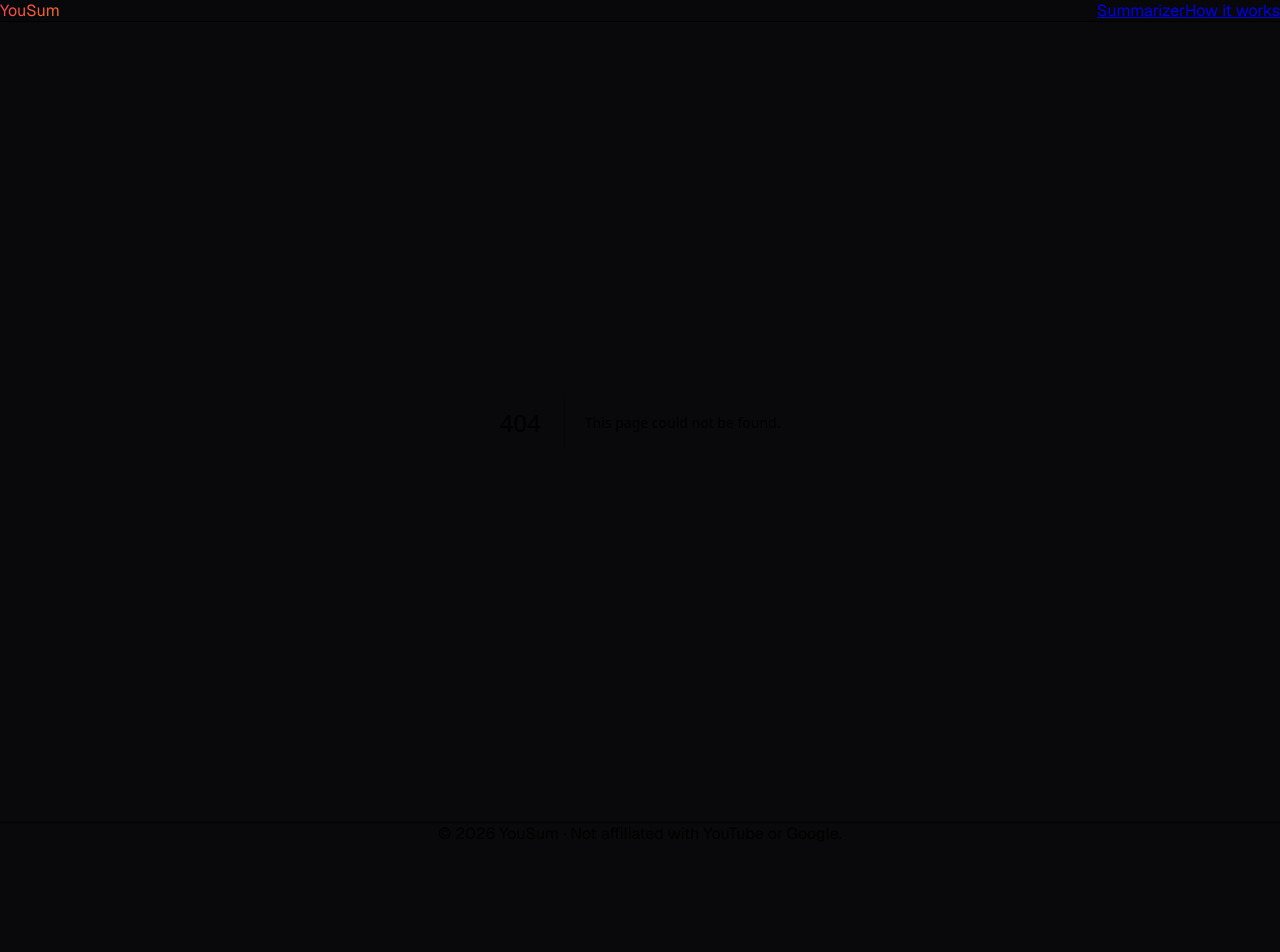
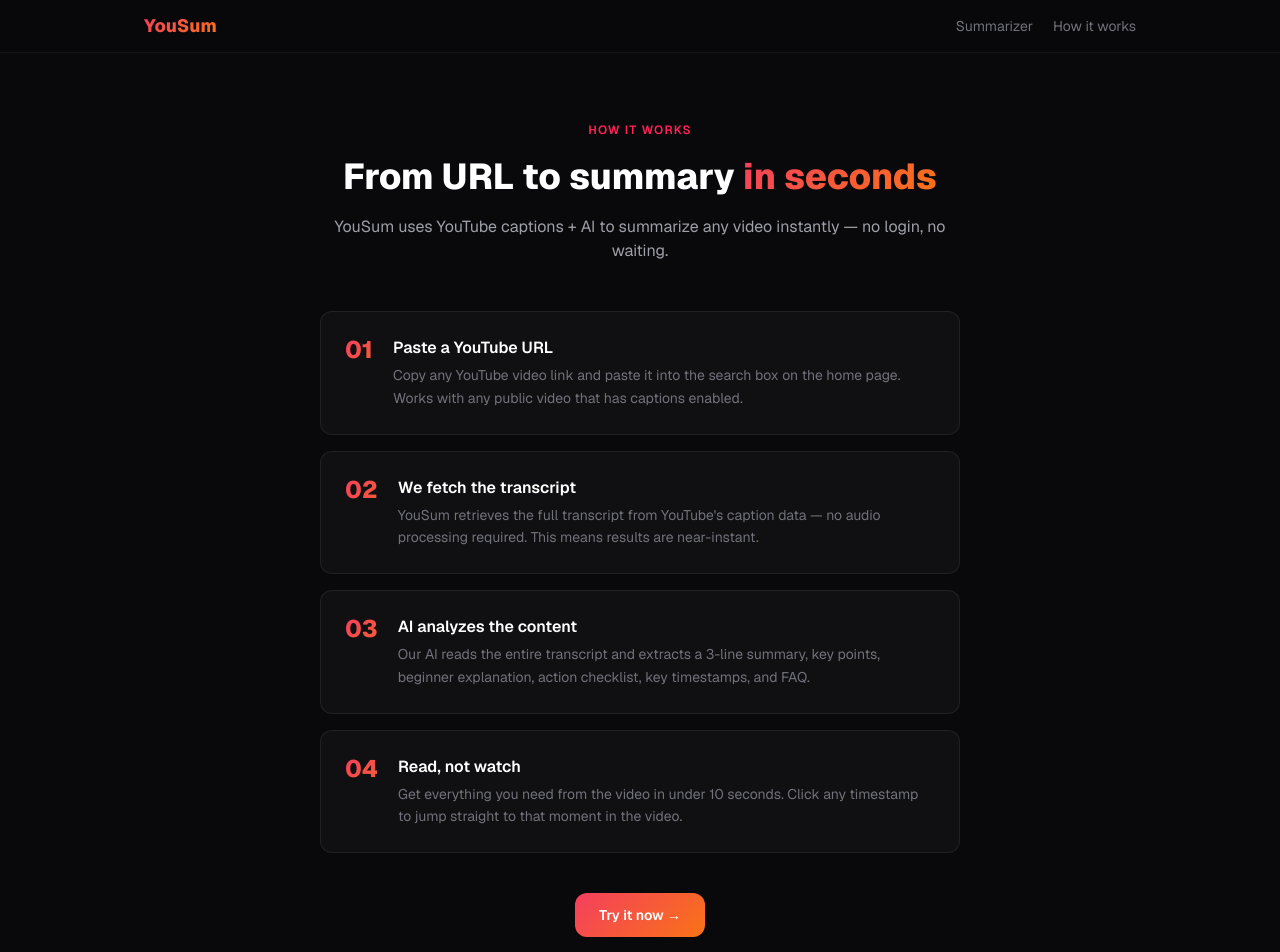
Before and after one commit to sieger12/yousum, a Next.js app: page /how-it-works in a window 1280 px wide. Before the commit this address had no page. Shown: the top 952 px of the page. Before the commit the page ends 844 px from the top, so only its background shows below. Built offline with nearby package versions, Linux system fonts and the light colour scheme.

Commit message:
fix tailwind v4 css syntax, add how-it-works page

```diff
--- a/app/globals.css
+++ b/app/globals.css
@@ -1,12 +1,11 @@
-@tailwind base;
-@tailwind components;
-@tailwind utilities;
+@import "tailwindcss";
 
 html, body {
   background-color: #09090b;
   color: #a1a1aa;
 }
 
+@layer components {
   .surface {
     background: rgba(255, 255, 255, 0.03);
     border: 1px solid rgba(255, 255, 255, 0.07);
@@ -19,3 +18,4 @@
     -webkit-text-fill-color: transparent;
     background-clip: text;
   }
+}
--- /dev/null
+++ b/app/how-it-works/page.tsx
@@ -0,0 +1,65 @@
+export default function HowItWorks() {
+  const steps = [
+    {
+      step: "01",
+      title: "Paste a YouTube URL",
+      desc: "Copy any YouTube video link and paste it into the search box on the home page. Works with any public video that has captions enabled.",
+    },
+    {
+      step: "02",
+      title: "We fetch the transcript",
+      desc: "YouSum retrieves the full transcript from YouTube's caption data — no audio processing required. This means results are near-instant.",
+    },
+    {
+      step: "03",
+      title: "AI analyzes the content",
+      desc: "Our AI reads the entire transcript and extracts a 3-line summary, key points, beginner explanation, action checklist, key timestamps, and FAQ.",
+    },
+    {
+      step: "04",
+      title: "Read, not watch",
+      desc: "Get everything you need from the video in under 10 seconds. Click any timestamp to jump straight to that moment in the video.",
+    },
+  ];
+
+  return (
+    <div className="max-w-2xl mx-auto px-4 py-16">
+      <div className="text-center mb-12">
+        <span className="inline-block text-xs font-semibold uppercase tracking-widest text-rose-500 mb-4">
+          How it works
+        </span>
+        <h1 className="text-3xl md:text-4xl font-extrabold text-white leading-tight mb-4">
+          From URL to summary{" "}
+          <span className="gradient-text">in seconds</span>
+        </h1>
+        <p className="text-zinc-400 text-base">
+          YouSum uses YouTube captions + AI to summarize any video instantly — no login, no waiting.
+        </p>
+      </div>
+
+      <div className="space-y-4">
+        {steps.map(({ step, title, desc }) => (
+          <div key={step} className="surface p-6 rounded-xl flex gap-5">
+            <span className="gradient-text text-2xl font-extrabold flex-shrink-0 leading-none mt-0.5">
+              {step}
+            </span>
+            <div>
+              <p className="text-white font-semibold mb-1">{title}</p>
+              <p className="text-zinc-500 text-sm leading-relaxed">{desc}</p>
+            </div>
+          </div>
+        ))}
+      </div>
+
+      <div className="mt-10 text-center">
+        <a
+          href="/"
+          className="inline-block px-6 py-3 rounded-xl text-sm font-semibold text-white transition"
+          style={{ background: "linear-gradient(135deg,#f43f5e,#f97316)" }}
+        >
+          Try it now →
+        </a>
+      </div>
+    </div>
+  );
+}
--- a/package.json
+++ b/package.json
@@ -3,7 +3,7 @@
   "version": "0.1.0",
   "private": true,
   "scripts": {
-    "dev": "next dev",
+    "dev": "next dev -H 0.0.0.0",
     "build": "next build",
     "start": "next start",
     "lint": "eslint"
```
Lines whose indentation alone changed are shown as unchanged.
